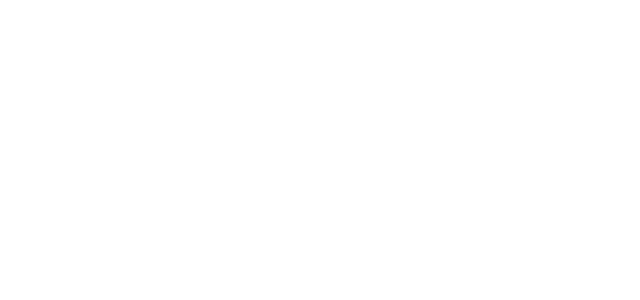
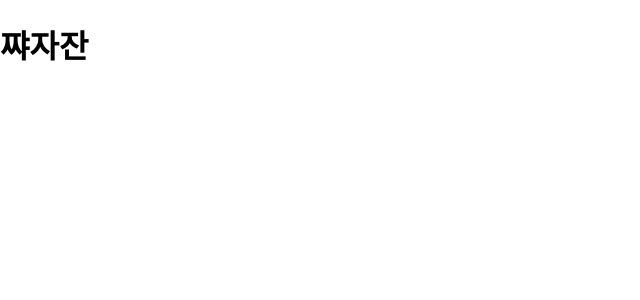
Before and after one commit to xenosign/git-test-1, a React (Create React App) app: page /kangji in a window 1280 px wide. Before the commit this address had no page. Shown: the top 300 px of the page, without its empty margins (0-640 px from the left). Built offline with nearby package versions, Linux system fonts and the light colour scheme.

Commit message:
kangji link 연결

```diff
--- a/src/App.js
+++ b/src/App.js
@@ -5,7 +5,7 @@
 import Login from "./pages/Login";
 import Signup1 from "./pages/Signup1";
 import Signup4 from "./pages/Signup4";
-
+import Kangji from "./pages/Kangji";
 
 function App() {
   return (
@@ -16,6 +16,7 @@
       <Route path="/login" element={<Login />} />
       <Route path="/signup1" element={<Signup1 />} />
       <Route path="/signup4" element={<Signup4 />} />
+      <Route path="/kangji" element={<Kangji />} />
     </Routes>
   );
 }
--- /dev/null
+++ b/src/pages/Kangji.jsx
@@ -0,0 +1,10 @@
+import React from "react";
+import { Link } from "react-router-dom";
+
+export default function Kangji() {
+  return (
+    <>
+      <h1>쨔자잔</h1>
+    </>
+  );
+}
```
